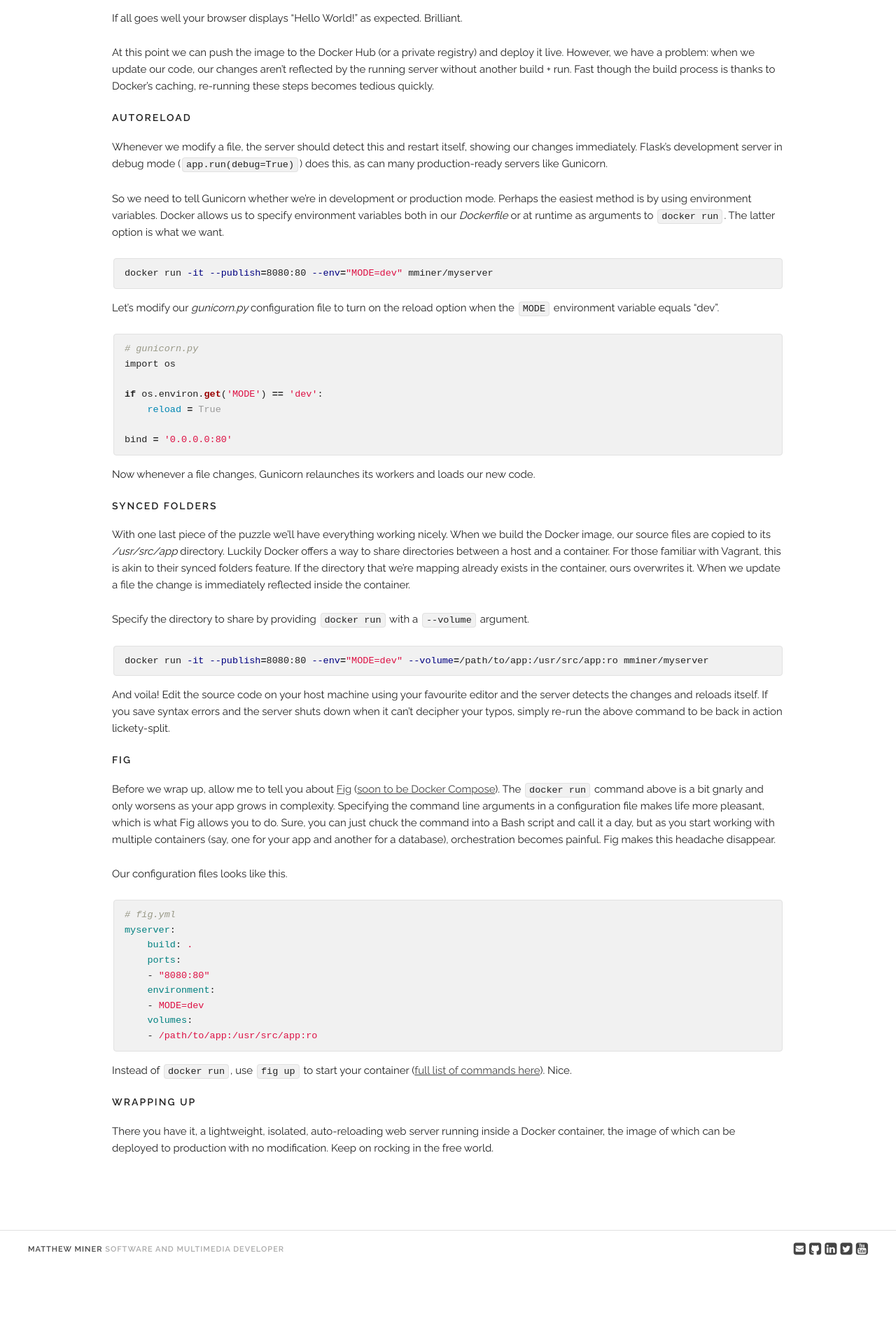
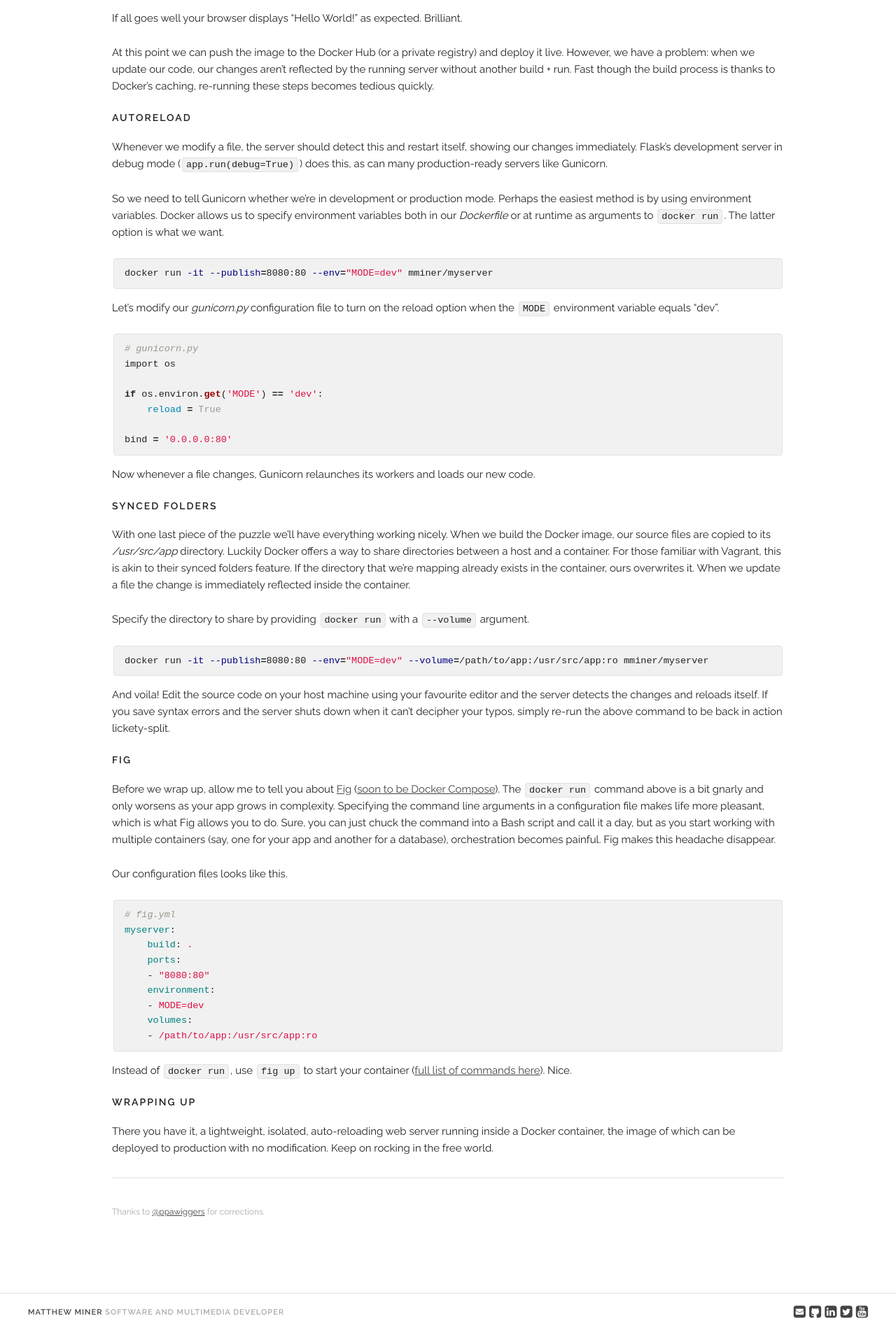
Before and after one commit to mminer/mminer.github.com, a Jekyll site: the page built from _posts/2015-01-25-docker-dev-environment-for-web-app.md, in a window 1280 px wide. Shown: the part 2134-4035 px from the top of the page at 70% size. Built offline with Jekyll 4.4.1, drawn with Linux system fonts in a browser that asks for light colours; Markdown is read by kramdown in place of the engine named in the settings; before the commit the page ends 3945 px from its top, so only the background shows below that.

Commit message:
Give credit for corrections

```diff
--- a/_layouts/post.html
+++ b/_layouts/post.html
@@ -5,9 +5,7 @@ layout: default
 <div class="post">
     <header>
         <h1>{{ page.title }}</h1>
-        <small>
-            <time datetime="{{ page.date | date: "%Y-%m-%d" }}">{{ page.date | date: "%B %-d, %Y" }}</time>
-        </small>
+        <time datetime="{{ page.date | date: "%Y-%m-%d" }}">{{ page.date | date: "%B %-d, %Y" }}</time>
     </header>
 
     <article>
--- a/_posts/2015-01-25-docker-dev-environment-for-web-app.md
+++ b/_posts/2015-01-25-docker-dev-environment-for-web-app.md
@@ -151,3 +151,8 @@ Instead of `docker run`, use `fig up` to start your container ([full list of com
 ## Wrapping Up
 
 There you have it, a lightweight, isolated, auto-reloading web server running inside a Docker container, the image of which can be deployed to production with no modification. Keep on rocking in the free world.
+
+
+---
+
+<small>Thanks to [@ppawiggers](https://twitter.com/ppawiggers) for corrections.</small>
--- a/_sass/_layout.scss
+++ b/_sass/_layout.scss
@@ -176,12 +176,16 @@ h1, h2, h3, h4, h5, h6 {
         font-weight: 600;
     }
 
-    small {
+    time {
         color: #aaa;
         display: block;
         font-size: 85%;
         margin-bottom: 2.5rem;
         @extend .spaced-text;
+    }
+
+    small {
+        color: #aaa;
     }
 }
 
```
